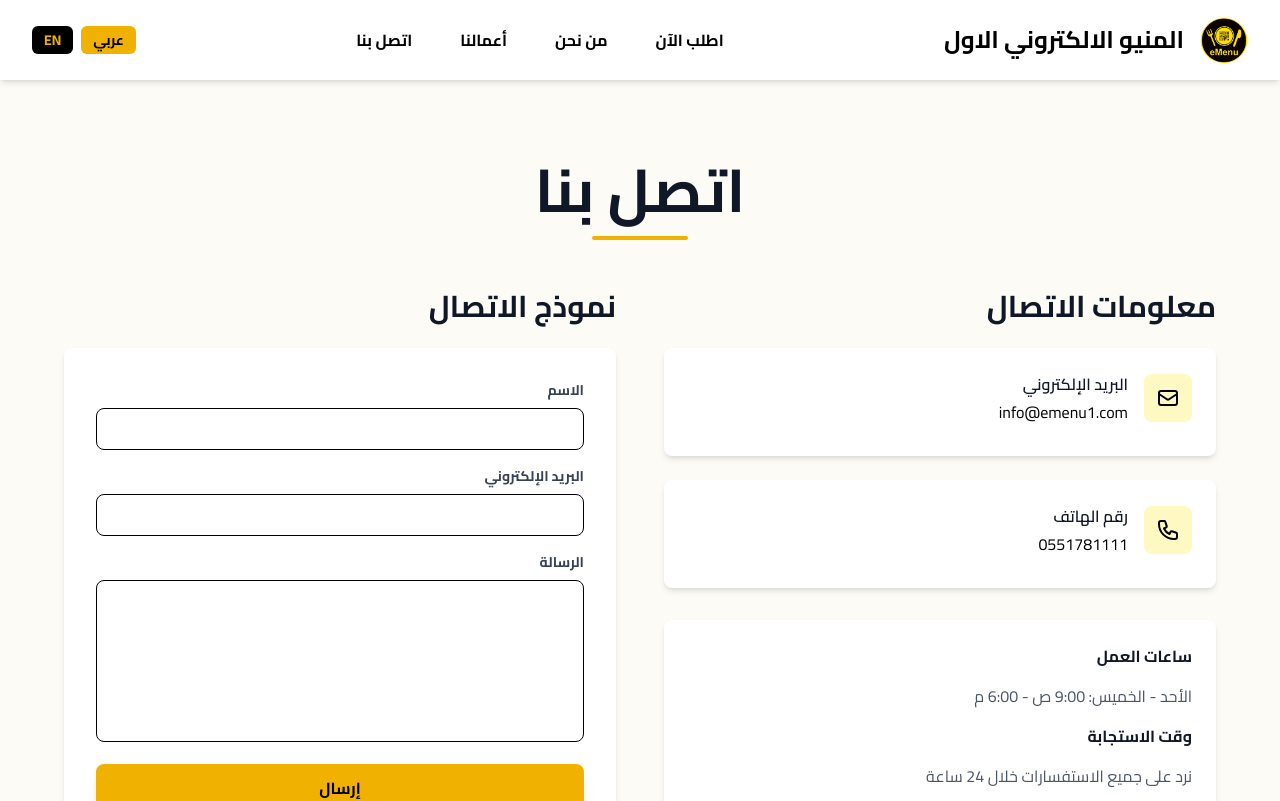
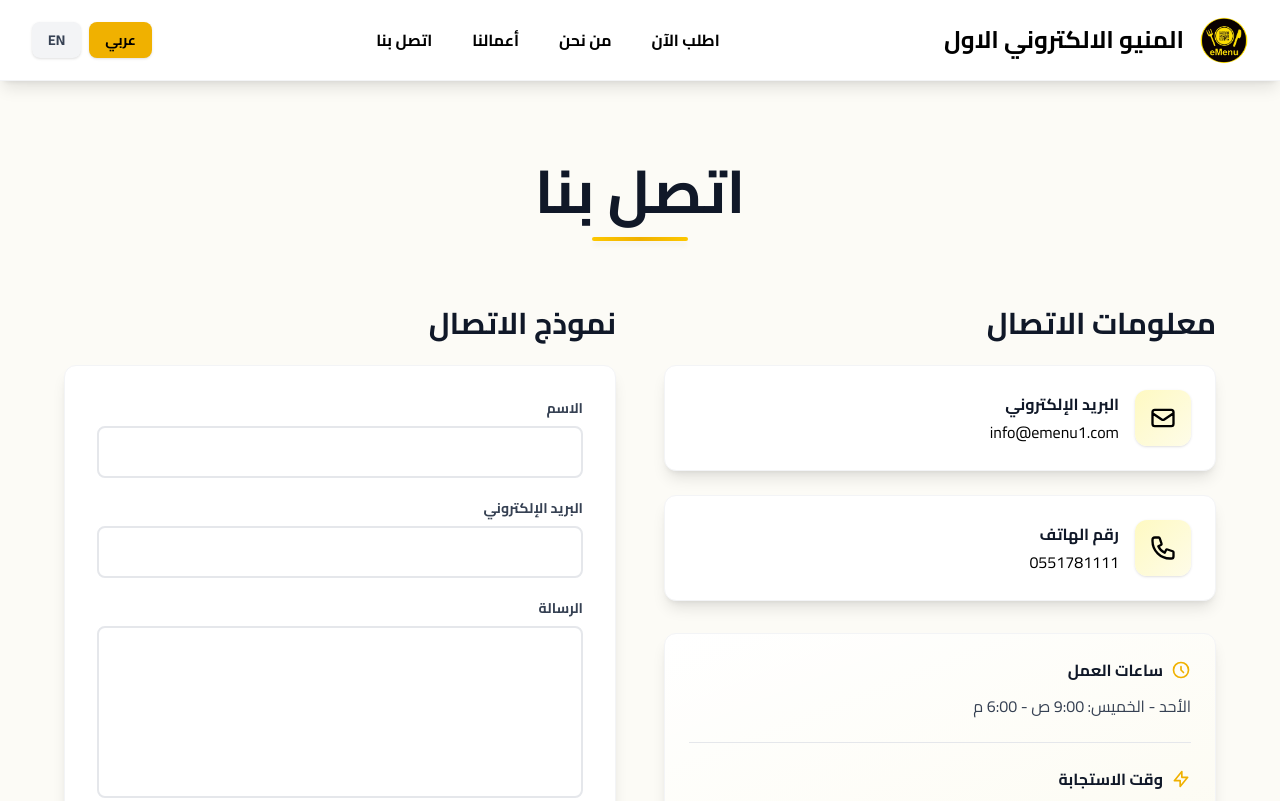
Before and after one commit to Abrajsa/emenu1, a Next.js app: page /contact in a window 1280 px wide. Shown: the top 801 px of the page. Built offline with nearby package versions, Linux system fonts and the light colour scheme.

Commit message:
تحديث

```diff
--- a/app/components/Header.tsx
+++ b/app/components/Header.tsx
@@ -33,7 +33,7 @@ export default function Header({ lang, setLang }: HeaderProps) {
 
   return (
     <header
-      className={`w-full bg-white shadow-md sticky top-0 z-50 ${
+      className={`w-full bg-white/95 backdrop-blur-md shadow-lg sticky top-0 z-50 border-b border-gray-100 ${
         isRTL ? 'rtl font-arabic' : 'ltr'
       } ${!isRTL ? '[font-family:var(--font-poppins),Arial,Helvetica,sans-serif]' : ''}`}
       dir={isRTL ? 'rtl' : 'ltr'}
@@ -62,36 +62,36 @@ export default function Header({ lang, setLang }: HeaderProps) {
           </Link>
 
           {/* Desktop Navigation */}
-          <nav className="hidden md:flex items-center gap-4">
+          <nav className="hidden md:flex items-center gap-2">
             <a
               href={orderUrl}
               target="_blank"
               rel="noopener noreferrer"
-              className="relative px-4 py-2 text-black hover:text-yellow-500 transition-colors font-bold group"
+              className="relative px-4 py-2 text-black hover:text-yellow-500 transition-all duration-300 font-bold group rounded-lg"
             >
               {t.orderNow}
-              <span className="absolute bottom-0 left-0 right-0 h-0.5 bg-yellow-500 opacity-0 group-hover:opacity-100"></span>
+              <span className="absolute bottom-0 left-0 right-0 h-0.5 bg-yellow-500 opacity-0 group-hover:opacity-100 transition-opacity duration-300"></span>
             </a>
             <Link
               href="/about"
-              className="relative px-4 py-2 text-black hover:text-yellow-500 transition-colors font-bold group"
+              className="relative px-4 py-2 text-black hover:text-yellow-500 transition-all duration-300 font-bold group rounded-lg"
             >
               {t.aboutUs}
-              <span className="absolute bottom-0 left-0 right-0 h-0.5 bg-yellow-500 opacity-0 group-hover:opacity-100"></span>
+              <span className="absolute bottom-0 left-0 right-0 h-0.5 bg-yellow-500 opacity-0 group-hover:opacity-100 transition-opacity duration-300"></span>
             </Link>
             <Link
               href="/our-work"
-              className="relative px-4 py-2 text-black hover:text-yellow-500 transition-colors font-bold group"
+              className="relative px-4 py-2 text-black hover:text-yellow-500 transition-all duration-300 font-bold group rounded-lg"
             >
               {t.ourWork}
-              <span className="absolute bottom-0 left-0 right-0 h-0.5 bg-yellow-500 opacity-0 group-hover:opacity-100"></span>
+              <span className="absolute bottom-0 left-0 right-0 h-0.5 bg-yellow-500 opacity-0 group-hover:opacity-100 transition-opacity duration-300"></span>
             </Link>
             <Link
               href="/contact"
-              className="relative px-4 py-2 text-black hover:text-yellow-500 transition-colors font-bold group"
+              className="relative px-4 py-2 text-black hover:text-yellow-500 transition-all duration-300 font-bold group rounded-lg"
             >
               {t.contactUs}
-              <span className="absolute bottom-0 left-0 right-0 h-0.5 bg-yellow-500 opacity-0 group-hover:opacity-100"></span>
+              <span className="absolute bottom-0 left-0 right-0 h-0.5 bg-yellow-500 opacity-0 group-hover:opacity-100 transition-opacity duration-300"></span>
             </Link>
           </nav>
 
@@ -99,20 +99,20 @@ export default function Header({ lang, setLang }: HeaderProps) {
           <div className="hidden md:flex items-center gap-2">
             <button
               onClick={() => setLang('ar')}
-              className={`px-3 py-1 rounded-md text-sm font-bold transition-colors cursor-pointer ${
+              className={`px-4 py-2 rounded-lg text-sm font-bold transition-all duration-300 cursor-pointer shadow-sm hover:shadow-md hover:scale-105 ${
                 lang === 'ar'
-                  ? 'bg-yellow-500 text-black'
-                  : 'bg-black text-yellow-500 hover:bg-gray-900'
+                  ? 'bg-yellow-500 text-black hover:bg-yellow-400'
+                  : 'bg-gray-100 text-gray-700 hover:bg-gray-200'
               }`}
             >
               عربي
             </button>
             <button
               onClick={() => setLang('en')}
-              className={`px-3 py-1 rounded-md text-sm font-bold transition-colors cursor-pointer ${
+              className={`px-4 py-2 rounded-lg text-sm font-bold transition-all duration-300 cursor-pointer shadow-sm hover:shadow-md hover:scale-105 ${
                 lang === 'en'
-                  ? 'bg-yellow-500 text-black'
-                  : 'bg-black text-yellow-500 hover:bg-gray-900'
+                  ? 'bg-yellow-500 text-black hover:bg-yellow-400'
+                  : 'bg-gray-100 text-gray-700 hover:bg-gray-200'
               }`}
             >
               EN
@@ -167,7 +167,7 @@ export default function Header({ lang, setLang }: HeaderProps) {
                 animate={{ x: 0 }}
                 exit={{ x: '100%' }}
                 transition={{ duration: 0.3, type: 'tween' }}
-                className="fixed top-0 bottom-0 right-0 w-64 sm:w-80 bg-white shadow-2xl z-50 md:hidden overflow-y-auto"
+                className="fixed top-0 bottom-0 right-0 w-64 sm:w-80 bg-white/95 backdrop-blur-md shadow-2xl z-50 md:hidden overflow-y-auto border-l border-gray-100"
               >
                 <div className="flex flex-col h-full py-8 px-6">
                   {/* Close Button */}
--- a/app/components/Hero.tsx
+++ b/app/components/Hero.tsx
@@ -35,8 +35,8 @@ export default function Hero({ lang }: HeroProps) {
           backgroundImage: 'url(/heromenu.png)',
         }}
       >
-        {/* Overlay for text readability */}
-        <div className="absolute inset-0 bg-black/40"></div>
+        {/* Gradient Overlay for text readability */}
+        <div className="absolute inset-0 bg-gradient-to-b from-black/50 via-black/40 to-black/60"></div>
       </div>
 
       {/* Hero Content */}
@@ -68,7 +68,7 @@ export default function Hero({ lang }: HeroProps) {
             style={{
               transition: 'none'
             }}
-            className="inline-block mt-4 sm:mt-8 px-6 py-3 sm:px-10 sm:py-5 bg-yellow-500 text-black text-base sm:text-lg md:text-xl font-bold rounded-full shadow-2xl cursor-pointer hover:bg-yellow-400 transition-colors"
+            className="inline-block mt-4 sm:mt-8 px-8 py-4 sm:px-12 sm:py-5 bg-gradient-to-r from-yellow-500 to-yellow-400 text-black text-base sm:text-lg md:text-xl font-bold rounded-full shadow-2xl cursor-pointer hover:from-yellow-400 hover:to-yellow-300 transition-all duration-300 hover:shadow-yellow-500/50 hover:scale-105"
           >
             {t.orderNow}
           </motion.a>
--- a/app/components/MainText.tsx
+++ b/app/components/MainText.tsx
@@ -26,7 +26,7 @@ export default function MainText({ lang }: MainTextProps) {
     <section
       className={`w-full py-16 sm:py-20 lg:py-24 ${isRTL ? 'rtl' : 'ltr'}`}
       dir={isRTL ? 'rtl' : 'ltr'}
-      style={{ backgroundColor: '#000000' }}
+      style={{ backgroundColor: '#000000', background: 'linear-gradient(180deg, #000000 0%, #1a1a1a 100%)' }}
     >
       <div className="container mx-auto px-4 sm:px-6 lg:px-8">
         <div className="max-w-5xl mx-auto text-center">
@@ -55,7 +55,7 @@ export default function MainText({ lang }: MainTextProps) {
               boxShadow: '0 20px 40px rgba(0, 0, 0, 0.2)',
             }}
             whileTap={{ scale: 0.95 }}
-            className="inline-block px-10 py-5 bg-yellow-500 text-black text-lg sm:text-xl font-bold rounded-full shadow-2xl cursor-pointer hover:bg-yellow-400 transition-colors"
+            className="inline-block px-10 py-5 bg-gradient-to-r from-yellow-500 to-yellow-400 text-black text-lg sm:text-xl font-bold rounded-full shadow-2xl cursor-pointer hover:from-yellow-400 hover:to-yellow-300 transition-all duration-300 hover:shadow-yellow-500/50 hover:scale-105"
           >
             {t.buttonText}
           </motion.a>
--- a/app/contact/page.tsx
+++ b/app/contact/page.tsx
@@ -92,7 +92,7 @@ function ContactContent() {
       <main className="w-full py-12 sm:py-16 lg:py-20" style={{ backgroundColor: '#fcfbf6' }}>
         <div className="container mx-auto px-4 sm:px-6 lg:px-8">
           {/* Page Title */}
-          <div className="text-center mb-12">
+          <div className="text-center mb-16">
             <h1
               className={`text-4xl sm:text-5xl md:text-6xl font-bold text-gray-900 mb-4 ${
                 isRTL ? 'font-arabic' : ''
@@ -100,7 +100,7 @@ function ContactContent() {
             >
               {t.pageTitle}
             </h1>
-            <div className="w-24 h-1 bg-yellow-500 mx-auto rounded-full"></div>
+            <div className="w-24 h-1 bg-gradient-to-r from-yellow-400 via-yellow-500 to-yellow-400 mx-auto rounded-full shadow-md"></div>
           </div>
 
           <div className="grid grid-cols-1 lg:grid-cols-2 gap-8 lg:gap-12 max-w-6xl mx-auto">
@@ -115,20 +115,20 @@ function ContactContent() {
               </h2>
 
               <div className="space-y-6 mb-8">
-                <div className="bg-white rounded-lg p-6 shadow-md">
-                  <div className="flex items-center gap-4 mb-2">
-                    <div className="w-12 h-12 bg-yellow-100 rounded-lg flex items-center justify-center">
-                      <svg className="w-6 h-6 text-black" fill="none" viewBox="0 0 24 24" stroke="currentColor">
+                <div className="bg-white rounded-xl p-6 shadow-lg hover:shadow-xl border border-gray-100 hover:border-yellow-200 transition-all duration-300 group">
+                  <div className="flex items-center gap-4">
+                    <div className="w-14 h-14 bg-gradient-to-br from-yellow-100 to-yellow-50 rounded-xl flex items-center justify-center shadow-sm group-hover:shadow-md group-hover:scale-110 transition-all duration-300">
+                      <svg className="w-7 h-7 text-black group-hover:text-yellow-600 transition-colors" fill="none" viewBox="0 0 24 24" stroke="currentColor">
                         <path strokeLinecap="round" strokeLinejoin="round" strokeWidth={2} d="M3 8l7.89 5.26a2 2 0 002.22 0L21 8M5 19h14a2 2 0 002-2V7a2 2 0 00-2-2H5a2 2 0 00-2 2v10a2 2 0 002 2z" />
                       </svg>
                     </div>
                     <div>
-                      <h3 className={`font-semibold text-gray-900 mb-1 ${isRTL ? 'font-arabic' : ''}`}>
+                      <h3 className={`font-bold text-gray-900 mb-1 group-hover:text-yellow-700 transition-colors ${isRTL ? 'font-arabic' : ''}`}>
                         {lang === 'ar' ? 'البريد الإلكتروني' : 'Email'}
                       </h3>
                       <a
                         href="mailto:info@emenu1.com"
-                        className="text-black hover:text-gray-700 transition-colors"
+                        className="text-black hover:text-yellow-600 transition-colors font-medium"
                       >
                         info@emenu1.com
                       </a>
@@ -136,20 +136,20 @@ function ContactContent() {
                   </div>
                 </div>
 
-                <div className="bg-white rounded-lg p-6 shadow-md">
-                  <div className="flex items-center gap-4 mb-2">
-                    <div className="w-12 h-12 bg-yellow-100 rounded-lg flex items-center justify-center">
-                      <svg className="w-6 h-6 text-black" fill="none" viewBox="0 0 24 24" stroke="currentColor">
+                <div className="bg-white rounded-xl p-6 shadow-lg hover:shadow-xl border border-gray-100 hover:border-yellow-200 transition-all duration-300 group">
+                  <div className="flex items-center gap-4">
+                    <div className="w-14 h-14 bg-gradient-to-br from-yellow-100 to-yellow-50 rounded-xl flex items-center justify-center shadow-sm group-hover:shadow-md group-hover:scale-110 transition-all duration-300">
+                      <svg className="w-7 h-7 text-black group-hover:text-yellow-600 transition-colors" fill="none" viewBox="0 0 24 24" stroke="currentColor">
                         <path strokeLinecap="round" strokeLinejoin="round" strokeWidth={2} d="M3 5a2 2 0 012-2h3.28a1 1 0 01.948.684l1.498 4.493a1 1 0 01-.502 1.21l-2.257 1.13a11.042 11.042 0 005.516 5.516l1.13-2.257a1 1 0 011.21-.502l4.493 1.498a1 1 0 01.684.949V19a2 2 0 01-2 2h-1C9.716 21 3 14.284 3 6V5z" />
                       </svg>
                     </div>
                     <div>
-                      <h3 className={`font-semibold text-gray-900 mb-1 ${isRTL ? 'font-arabic' : ''}`}>
+                      <h3 className={`font-bold text-gray-900 mb-1 group-hover:text-yellow-700 transition-colors ${isRTL ? 'font-arabic' : ''}`}>
                         {lang === 'ar' ? 'رقم الهاتف' : 'Phone'}
                       </h3>
                       <a
                         href="tel:0551781111"
-                        className="text-black hover:text-gray-700 transition-colors"
+                        className="text-black hover:text-yellow-600 transition-colors font-medium"
                       >
                         0551781111
                       </a>
@@ -159,19 +159,29 @@ function ContactContent() {
               </div>
 
               {/* Additional Information */}
-              <div className="bg-white rounded-lg p-6 shadow-md">
-                <h3 className={`font-bold text-gray-900 mb-4 ${isRTL ? 'font-arabic' : ''}`}>
+              <div className="bg-gradient-to-br from-white to-yellow-50/30 rounded-xl p-6 shadow-lg border border-gray-100">
+                <div className="mb-6 pb-6 border-b border-gray-200">
+                  <h3 className={`font-bold text-gray-900 mb-3 flex items-center gap-2 ${isRTL ? 'font-arabic' : ''}`}>
+                    <svg className="w-5 h-5 text-yellow-500" fill="none" viewBox="0 0 24 24" stroke="currentColor">
+                      <path strokeLinecap="round" strokeLinejoin="round" strokeWidth={2} d="M12 8v4l3 3m6-3a9 9 0 11-18 0 9 9 0 0118 0z" />
+                    </svg>
                     {t.businessHours}
                   </h3>
-                <p className={`text-gray-600 mb-4 ${isRTL ? 'font-arabic' : ''}`}>
+                  <p className={`text-gray-700 font-medium ${isRTL ? 'font-arabic' : ''}`}>
                     {t.hours}
                   </p>
-                <h3 className={`font-bold text-gray-900 mb-4 ${isRTL ? 'font-arabic' : ''}`}>
+                </div>
+                <div>
+                  <h3 className={`font-bold text-gray-900 mb-3 flex items-center gap-2 ${isRTL ? 'font-arabic' : ''}`}>
+                    <svg className="w-5 h-5 text-yellow-500" fill="none" viewBox="0 0 24 24" stroke="currentColor">
+                      <path strokeLinecap="round" strokeLinejoin="round" strokeWidth={2} d="M13 10V3L4 14h7v7l9-11h-7z" />
+                    </svg>
                     {t.responseTime}
                   </h3>
-                <p className={`text-gray-600 ${isRTL ? 'font-arabic' : ''}`}>
+                  <p className={`text-gray-700 font-medium ${isRTL ? 'font-arabic' : ''}`}>
                     {t.response}
                   </p>
+                </div>
               </div>
             </div>
 
@@ -185,8 +195,8 @@ function ContactContent() {
                 {t.contactForm}
               </h2>
 
-              <form onSubmit={handleSubmit} className="bg-white rounded-lg p-6 sm:p-8 shadow-md">
-                <div className="space-y-4">
+              <form onSubmit={handleSubmit} className="bg-white rounded-xl p-6 sm:p-8 shadow-lg border border-gray-100">
+                <div className="space-y-5">
                   <div>
                     <label
                       htmlFor="name"
@@ -200,7 +210,7 @@ function ContactContent() {
                       required
                       value={formData.name}
                       onChange={(e) => setFormData({ ...formData, name: e.target.value })}
-                      className="w-full px-3 py-2 border border-black rounded-lg text-black focus:outline-none transition-colors"
+                      className="w-full px-4 py-3 border-2 border-gray-200 rounded-lg text-black focus:outline-none focus:border-yellow-400 focus:ring-2 focus:ring-yellow-200 transition-all duration-300"
                     />
                   </div>
 
@@ -217,7 +227,7 @@ function ContactContent() {
                       required
                       value={formData.email}
                       onChange={(e) => setFormData({ ...formData, email: e.target.value })}
-                      className="w-full px-3 py-2 border border-black rounded-lg text-black focus:outline-none transition-colors"
+                      className="w-full px-4 py-3 border-2 border-gray-200 rounded-lg text-black focus:outline-none focus:border-yellow-400 focus:ring-2 focus:ring-yellow-200 transition-all duration-300"
                     />
                   </div>
 
@@ -234,7 +244,7 @@ function ContactContent() {
                       rows={6}
                       value={formData.message}
                       onChange={(e) => setFormData({ ...formData, message: e.target.value })}
-                      className="w-full px-3 py-2 border border-black rounded-lg text-black focus:outline-none transition-colors resize-none"
+                      className="w-full px-4 py-3 border-2 border-gray-200 rounded-lg text-black focus:outline-none focus:border-yellow-400 focus:ring-2 focus:ring-yellow-200 transition-all duration-300 resize-none"
                     />
                   </div>
 
@@ -253,7 +263,7 @@ function ContactContent() {
                   <button
                     type="submit"
                     disabled={isSubmitting}
-                    className="w-full px-6 py-3 bg-yellow-500 text-black font-bold rounded-lg shadow-lg hover:shadow-xl hover:bg-yellow-400 transform hover:scale-105 transition-all duration-300 disabled:opacity-50 disabled:cursor-not-allowed disabled:transform-none"
+                    className="w-full px-6 py-3 bg-gradient-to-r from-yellow-500 to-yellow-400 text-black font-bold rounded-lg shadow-lg hover:shadow-xl hover:from-yellow-400 hover:to-yellow-300 transform hover:scale-105 transition-all duration-300 disabled:opacity-50 disabled:cursor-not-allowed disabled:transform-none hover:shadow-yellow-500/50"
                   >
                     {isSubmitting ? t.sending : t.send}
                   </button>
@@ -287,7 +297,7 @@ function ContactContent() {
                 href="https://new-mall.com/onBOBnV"
                 target="_blank"
                 rel="noopener noreferrer"
-                className="inline-block px-8 sm:px-12 py-4 sm:py-5 bg-yellow-500 text-black text-lg sm:text-xl font-bold rounded-full shadow-2xl hover:bg-yellow-400 transform hover:scale-105 transition-all duration-300"
+                className="inline-block px-8 sm:px-12 py-4 sm:py-5 bg-gradient-to-r from-yellow-500 to-yellow-400 text-black text-lg sm:text-xl font-bold rounded-full shadow-2xl hover:from-yellow-400 hover:to-yellow-300 transform hover:scale-105 transition-all duration-300 hover:shadow-yellow-500/50"
               >
                 {lang === 'ar' ? 'اطلب الآن' : 'Order Now'}
               </a>
```
Also changed, not shown: app/about/page.tsx (+14 -14 lines), app/components/Advantages.tsx (+10 -5 lines), app/our-work/page.tsx (+14 -6 lines). Lines whose indentation alone changed are shown as unchanged.
